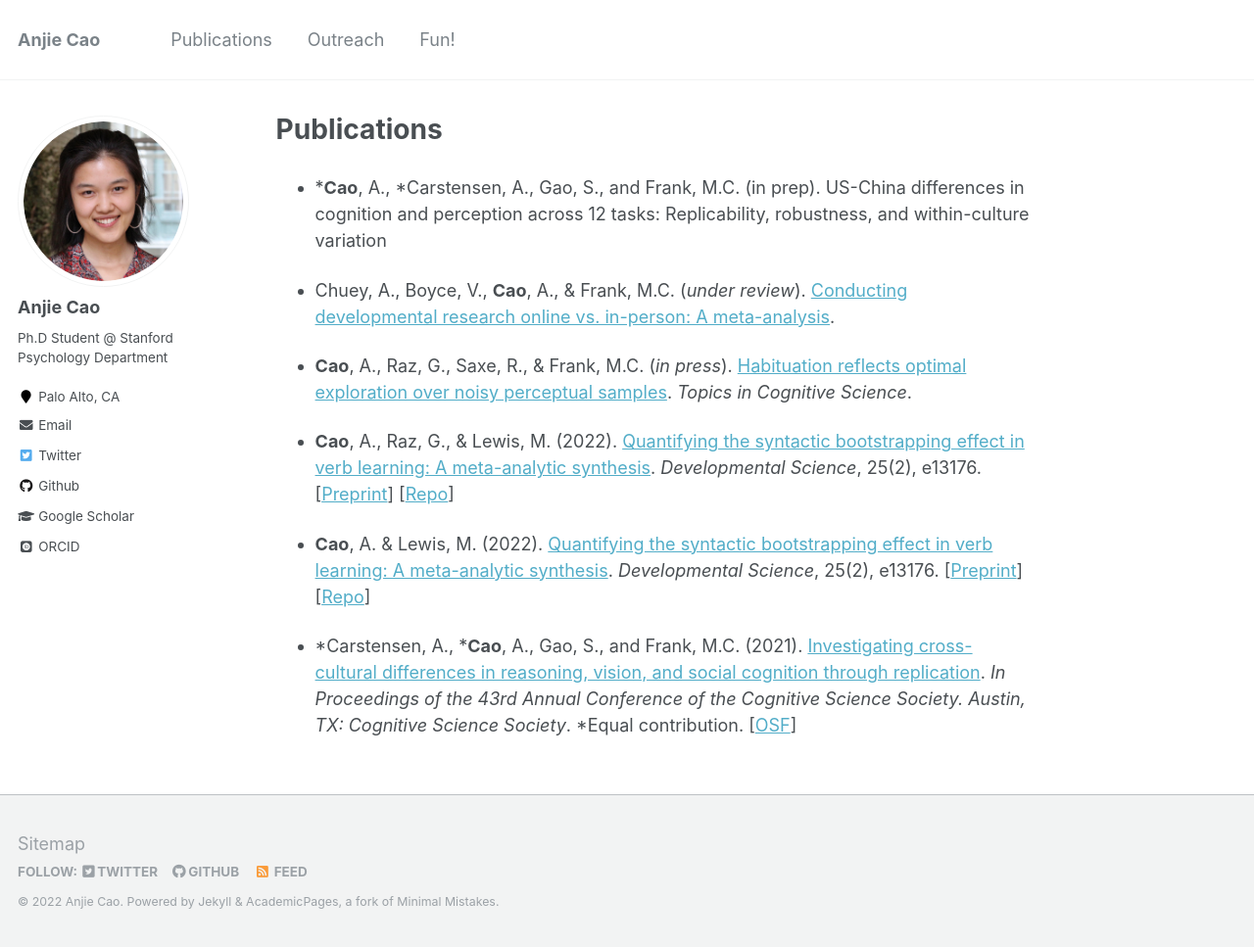
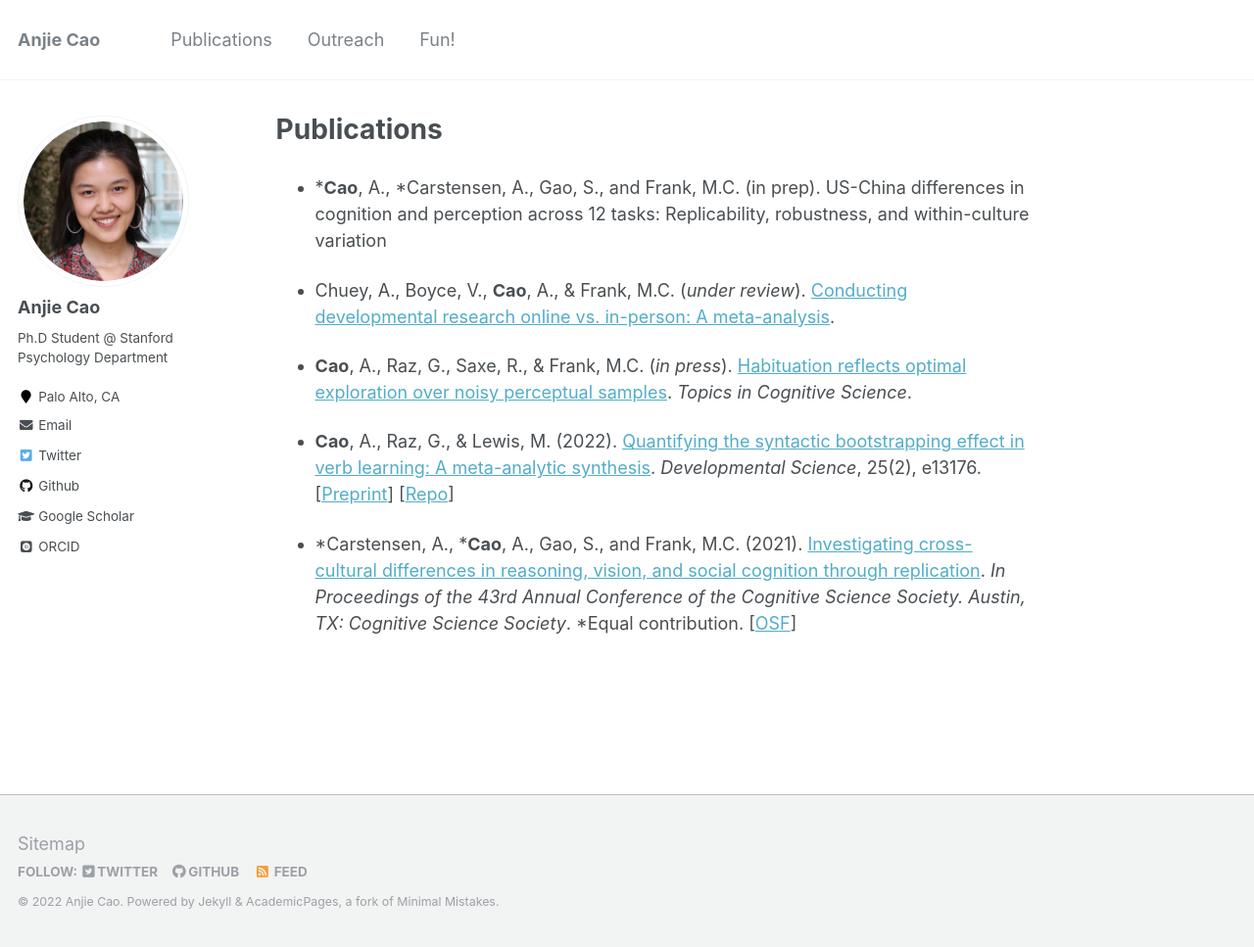
Before and after one commit to anjiecao/anjiecao.github.io, a Jekyll site: the page built from _pages/publications.md, in a window 1280 px wide and 967 px high. Shown: the whole window at 98% size. Built offline with Jekyll 4.4.1, drawn with Linux system fonts in a browser that asks for light colours; some web fonts are replaced.

Commit message:
Update publications.md

```diff
--- a/_pages/publications.md
+++ b/_pages/publications.md
@@ -12,6 +12,4 @@ author_profile: true
 
 - **Cao**, A., Raz, G.,  & Lewis, M. (2022). [Quantifying the syntactic bootstrapping effect in verb learning: A meta-analytic synthesis](https://onlinelibrary.wiley.com/doi/full/10.1111/desc.13176). *Developmental Science*, 25(2), e13176. [[Preprint](https://psyarxiv.com/x8ynm)] [[Repo](https://github.com/anjiecao/SyntacticBootstrappingMA)]
 
-- **Cao**, A. & Lewis, M. (2022). [Quantifying the syntactic bootstrapping effect in verb learning: A meta-analytic synthesis](https://onlinelibrary.wiley.com/doi/full/10.1111/desc.13176). *Developmental Science*, 25(2), e13176. [[Preprint](https://psyarxiv.com/x8ynm)] [[Repo](https://github.com/anjiecao/SyntacticBootstrappingMA)]
-
 - \*Carstensen, A., \***Cao**, A., Gao, S., and Frank, M.C. (2021). [Investigating cross-cultural differences in reasoning, vision, and social cognition through replication](https://escholarship.org/content/qt3sn0030x/qt3sn0030x.pdf). *In Proceedings of the 43rd Annual Conference of the Cognitive Science Society. Austin, TX: Cognitive Science Society*. *Equal contribution.  [[OSF](https://osf.io/65hwd/)]
```
